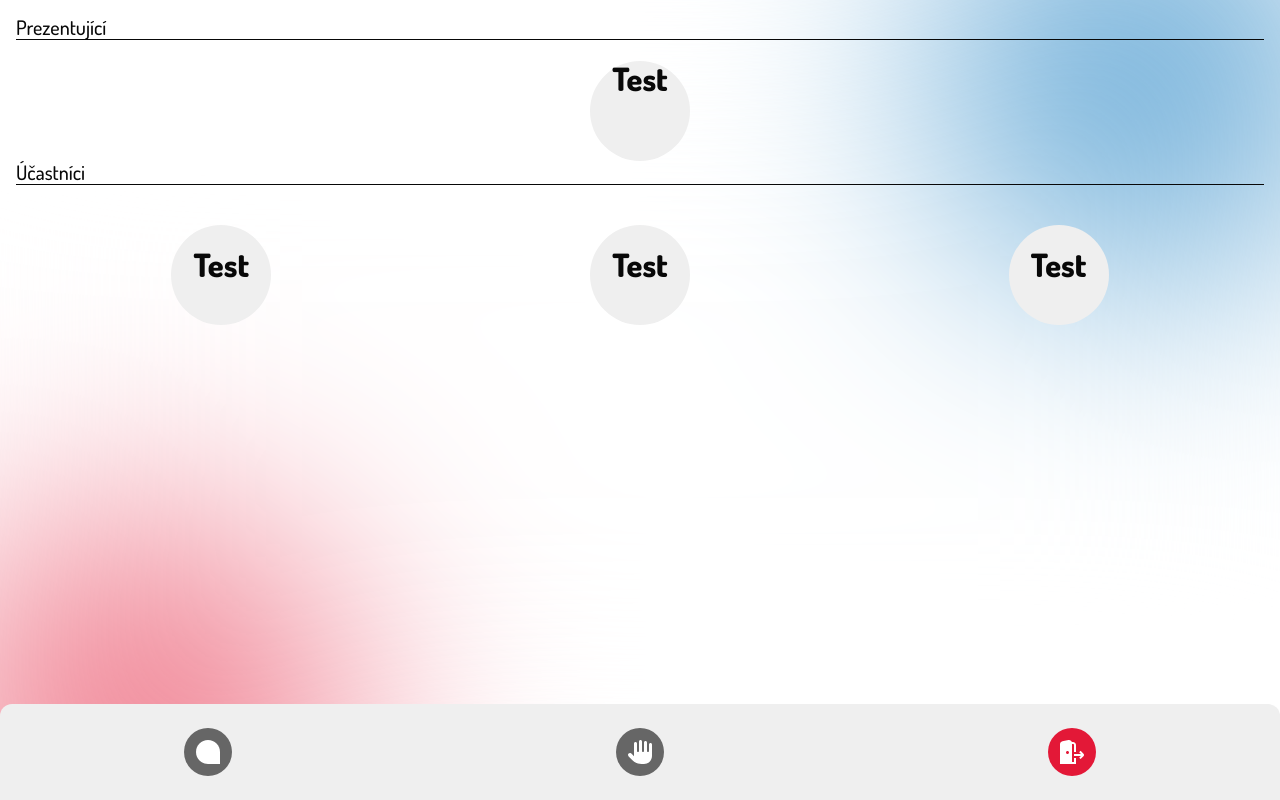
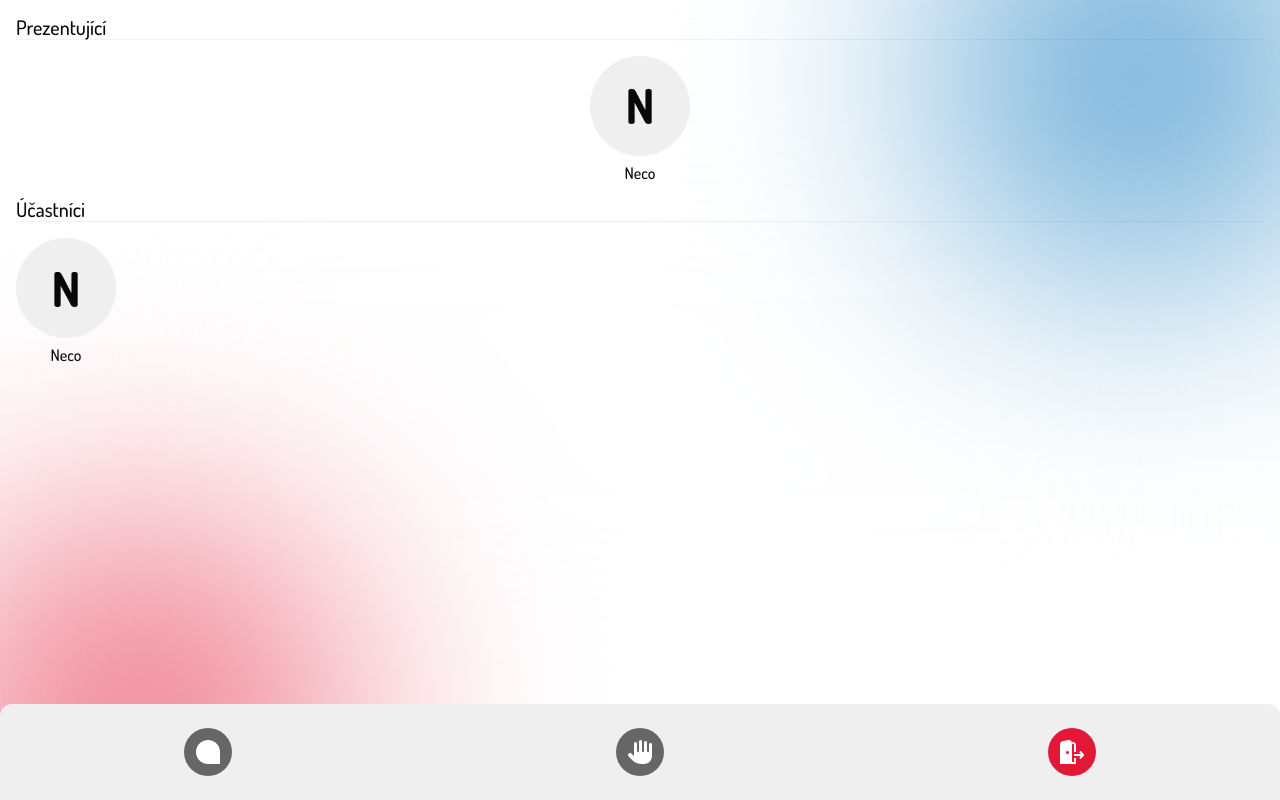
Before and after one commit to AldiiX/TdA25-Error-Makers, a Vue app in the folder tda25-error-makers.client/: page /room in a window 1280 px wide. Built offline with nearby package versions, Linux system fonts and the light colour scheme; no server answers.

Commit message:
FEAT: Progress 3

```diff
--- a/tda25-error-makers.client/src/pages/Room.scss
+++ b/tda25-error-makers.client/src/pages/Room.scss
@@ -10,32 +10,42 @@
         h1 {
             text-align: center;
         }
-        p {
+        >p {
             text-align: left;
             margin: 0;
             width: 100%;
-            border-bottom: solid 1px;
+            border-bottom: solid 1px rgba(0, 0, 0, 0.05);
             font-size: 20px;
-            width: 100%;
         }
             .User {
+                margin-top: 16px;
+                .title {
+                    color: var(--text-color-primary);
+                    font-size: 48px;
+                    font-weight: 700;
                     background-color: var(--background-color-3);
                     border-radius: 50%;
                     height: 100px;
                     width: 100px;
                     text-align: center;
+                    display: flex;
+                    justify-content: center;
+                    align-items: center;
                     margin: 0 auto;
-                gap: 16px;
+                }
+
+                .username {
+                    font-size: 16px;
+                    margin-top: 8px;
+                    text-align: center;
+                }
             }
 
         .users {
-            overflow: scroll;
             overflow-x: hidden;
             display: flex;
             flex-direction: row;
             width: 100%;
-            margin: 5vh 0;
-            gap: 8px;
         }
 
     }
--- a/tda25-error-makers.client/src/pages/Room.vue
+++ b/tda25-error-makers.client/src/pages/Room.vue
@@ -6,9 +6,20 @@
     const roomId = route.params.id;
 
     import BlurBackground from "@/components/backgrounds/BlurBackground.vue";
-    import {inject, onMounted, type Ref} from "vue";
+    import {inject, onMounted, ref, type Ref} from "vue";
     const loggedUser = inject("loggedUser") as Ref<any>;
     let socket: WebSocket | null = null;
+
+
+    interface RoomUser {
+        name: string;
+        uuid: string;
+    }
+
+    const roomUsers = ref<RoomUser[]>([
+        { name: "Neco", uuid: "jfiosdhoiufdhf" },
+
+    ])
 
     onMounted(() => {
         socket = new WebSocket(`${window.location.protocol === 'https:' ? 'wss' : 'ws'}://${window.location.host}/ws/room${roomId ? "?roomNumber=" + roomId : ""}`);
@@ -31,21 +42,17 @@
 
     <div class="sections">
         <div class="mainsection">
-            <p>Prezentující</p>
-            <div class="User">
-                <h1 class="title">Test</h1>
+                <p>Prezentující</p>
+            <div class="User" v-for="user in roomUsers">
+                <p class="title">{{ user.name[0].toUpperCase() }}</p>
+                <p class="username">{{ user.name }}</p>
             </div>
             <p>Účastníci</p>
 
             <div class="users">
-                <div class="User">
-                    <h1 class="title">Test</h1>
-                </div>
-                <div class="User">
-                    <h1 class="title">Test</h1>
-                </div>
-                <div class="User">
-                    <h1 class="title">Test</h1>
+                <div class="User" v-for="user in roomUsers">
+                    <p class="title">{{ user.name[0].toUpperCase() }}</p>
+                    <p class="username">{{ user.name }}</p>
                 </div>
             </div>
         </div>
```
Lines whose indentation alone changed are shown as unchanged.
